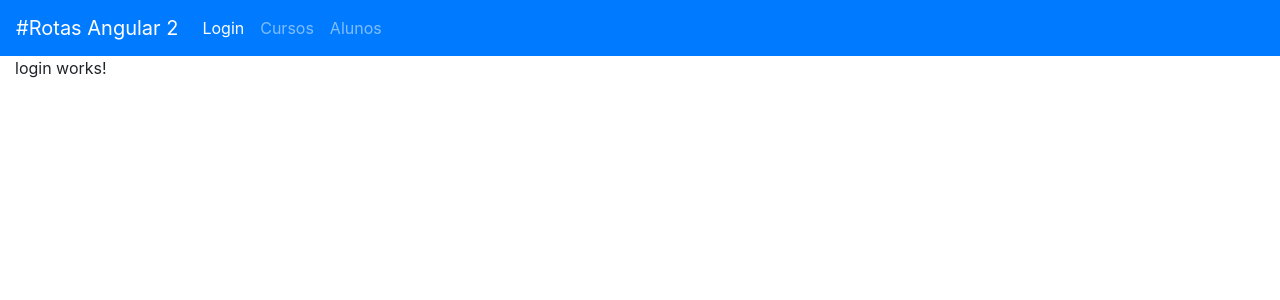
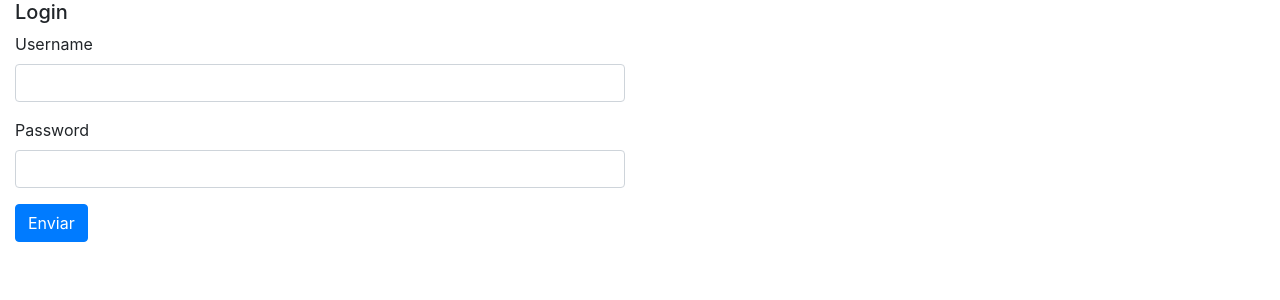
Before and after one commit to PedroFerreiraCJr/angular-routes, an Angular app: page /login in a window 1280 px wide. Shown: the top 300 px of the page. Built offline with nearby package versions, Linux system fonts and the light colour scheme.

Commit message:
aula sobre criação de tela de login; serviço de autenticação temporário emitindo evento de mostrar ou não o menu principal

```diff
--- a/src/app/app.component.html
+++ b/src/app/app.component.html
@@ -1,4 +1,4 @@
-<nav class="navbar navbar-expand-lg navbar-dark bg-primary">
+<nav class="navbar navbar-expand-lg navbar-dark bg-primary" *ngIf="mostrarMenu">
   <!-- a diretiva routerLink é quem é responsável por acionar uma rota configurado no modulo -->
   <a routerLink="" class="navbar-brand">#Rotas Angular 2</a>
   <button class="navbar-toggler" type="button" data-toggle="collapse" data-target="#navbarSupportedContent"
--- a/src/app/app.component.ts
+++ b/src/app/app.component.ts
@@ -1,4 +1,6 @@
 import { Component } from '@angular/core';
+
+import { AuthService } from './login/auth.service';
 
 @Component({
   selector: 'app-root',
@@ -6,5 +8,16 @@ import { Component } from '@angular/core';
   styleUrls: ['./app.component.css']
 })
 export class AppComponent {
-  title = 'rotas';
+  mostrarMenu: boolean = false;
+
+  constructor(
+    // AuthService tem escopo global, pois foi declarado no módulo raiz do app
+    private readonly authService: AuthService
+  ) { }
+
+  ngOnInit(): void {
+    this.authService.mostrarMenuEmitter.subscribe((value) => {
+      this.mostrarMenu = value;
+    });
+  }
 }
--- a/src/app/app.module.ts
+++ b/src/app/app.module.ts
@@ -1,3 +1,4 @@
+import { FormsModule } from '@angular/forms';
 import { NgModule } from '@angular/core';
 import { BrowserModule } from '@angular/platform-browser';
 
@@ -7,6 +8,7 @@ import { AppComponent } from './app.component';
 import { HomeComponent } from './home/home.component';
 import { LoginComponent } from './login/login.component';
 import { AppRoutingModule } from './app.routing.module';
+import { AuthService } from './login/auth.service';
 //import { CursosModule } from './cursos/cursos.module';
 //import { AlunosModule } from './alunos/alunos.module';
 
@@ -18,6 +20,7 @@ import { AppRoutingModule } from './app.routing.module';
   ],
   imports: [
     BrowserModule,
+    FormsModule,
     // Segundo passo para o carregamento de módulo dinâmicos
     // Remover o carregamento do módulo de outros módulo, não deve ter imports para o módulo
     //com carregamento dinâmico.
@@ -29,7 +32,7 @@ import { AppRoutingModule } from './app.routing.module';
     NgbModule,
     AppRoutingModule,
   ],
-  providers: [],
+  providers: [AuthService],
   bootstrap: [AppComponent]
 })
 export class AppModule { }
--- /dev/null
+++ b/src/app/login/auth.service.ts
@@ -0,0 +1,28 @@
+import { EventEmitter, Injectable } from '@angular/core';
+import { Router } from '@angular/router';
+
+import { Usuario } from './model/usuario';
+
+@Injectable()
+export class AuthService {
+
+  private usuarioAutenticado: boolean = false;
+  public readonly mostrarMenuEmitter: EventEmitter<boolean> = new EventEmitter<boolean>();
+
+  constructor(
+    private readonly router: Router
+  ) { }
+
+  public login(usuario: Usuario): void {
+    if (usuario.nome === 'pedro@gmail.com' &&
+        usuario.senha === '123') {
+      this.usuarioAutenticado = true;
+      this.mostrarMenuEmitter.emit(true);
+      this.router.navigate(['/']);
+      return;
+    }
+
+    this.usuarioAutenticado = false;
+    this.mostrarMenuEmitter.emit(true);
+  }
+}
--- a/src/app/login/login.component.html
+++ b/src/app/login/login.component.html
@@ -1 +1,21 @@
-<p>login works!</p>
+<h5>Login</h5>
+<div class="row">
+  <div class="col-md-6">
+    <div class="form-group">
+      <label for="username">Username</label>
+      <input id="username" type="email" class="form-control"
+        [(ngModel)]="usuario.nome">
+    </div>
+  </div>
+</div>
+<div class="row">
+  <div class="col-md-6">
+    <div class="form-group">
+      <label for="password">Password</label>
+      <input id="password" type="password" class="form-control"
+        [(ngModel)]="usuario.senha">
+    </div>
+  </div>
+</div>
+
+<button type="submit" class="btn btn-primary" (click)="login()">Enviar</button>
--- a/src/app/login/login.component.ts
+++ b/src/app/login/login.component.ts
@@ -1,4 +1,7 @@
 import { Component, OnInit } from '@angular/core';
+
+import { AuthService } from './auth.service';
+import { Usuario } from './model/usuario';
 
 @Component({
   selector: 'app-login',
@@ -7,9 +10,16 @@ import { Component, OnInit } from '@angular/core';
 })
 export class LoginComponent implements OnInit {
 
-  constructor() { }
+  usuario: Usuario = new Usuario('', '');
+
+  constructor(
+    private readonly authService: AuthService
+  ) { }
 
   ngOnInit(): void {
   }
 
+  public login(): void {
+    this.authService.login(this.usuario);
+  }
 }
--- /dev/null
+++ b/src/app/login/model/usuario.ts
@@ -0,0 +1,9 @@
+export class Usuario {
+  nome: string;
+  senha: string;
+
+  constructor(nome: string, senha: string) {
+    this.nome = nome;
+    this.senha = senha;
+  }
+}
```
Also changed, not shown: 1 other file (tests, documents, lock files or other folders).
